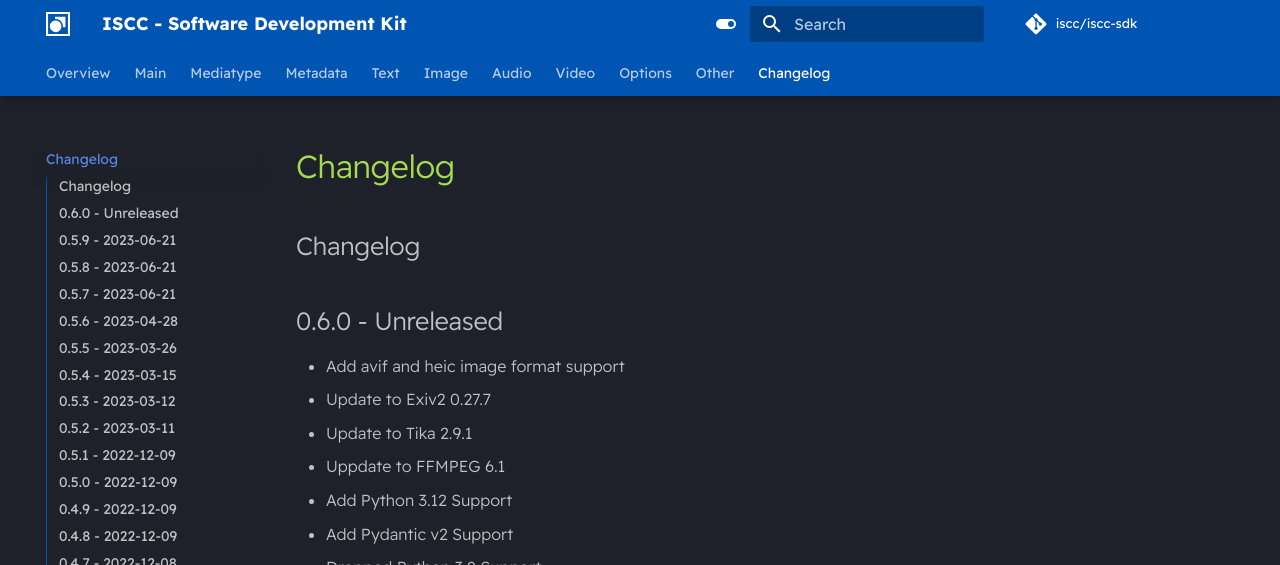
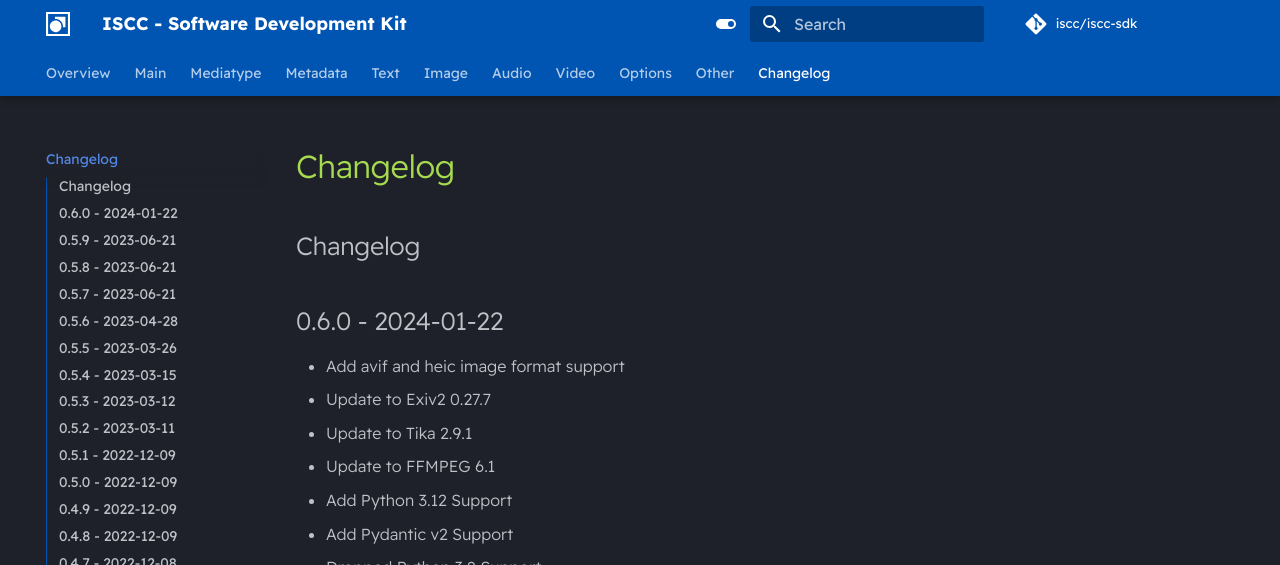
Before and after one commit to iscc/iscc-sdk, an MkDocs documentation site: the page built from docs/changelog.md, in a window 1280 px wide and 900 px high. Shown: the top 565 px of the window. Built offline with MkDocs 1.6.1 and Material for MkDocs 9.7.7, drawn with Linux system fonts in a browser that asks for light colours; comment, search, counter and statistics services are not loaded.

Commit message:
Release v0.6.0

```diff
--- a/docs/changelog.md
+++ b/docs/changelog.md
@@ -1,10 +1,10 @@
 ## Changelog
 
-## 0.6.0 - Unreleased
+## 0.6.0 - 2024-01-22
 - Add avif and heic image format support
 - Update to Exiv2 0.27.7
 - Update to Tika 2.9.1
-- Uppdate to FFMPEG 6.1
+- Update to FFMPEG 6.1
 - Add Python 3.12 Support
 - Add Pydantic v2 Support
 - Dropped Python 3.8 Support
```
Also changed, not shown: CHANGELOG.md (+2 -2 lines).
